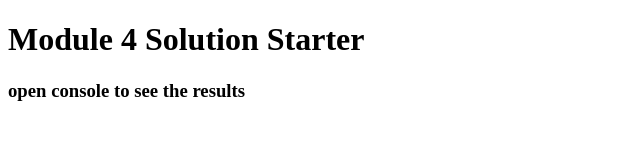
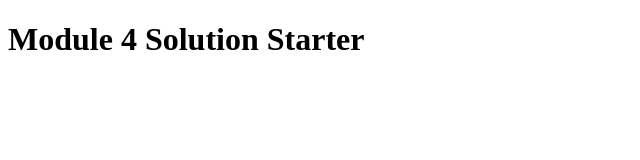
Before and after one commit to X0Volt0/X0Volt0.github.io, a plain HTML site: page module4-solution/index.html in a window 1280 px wide. Shown: the whole page, without its empty margins (0-640 px from the left). Drawn offline with Linux system fonts and the light colour scheme.

Commit message:
Update index.html

```diff
--- a/module4-solution/index.html
+++ b/module4-solution/index.html
@@ -9,6 +9,5 @@
 </head>
 <body>
   <h1>Module 4 Solution Starter</h1>
-  <h3>open console to see the results</h3>
 </body>
 </html>
```
